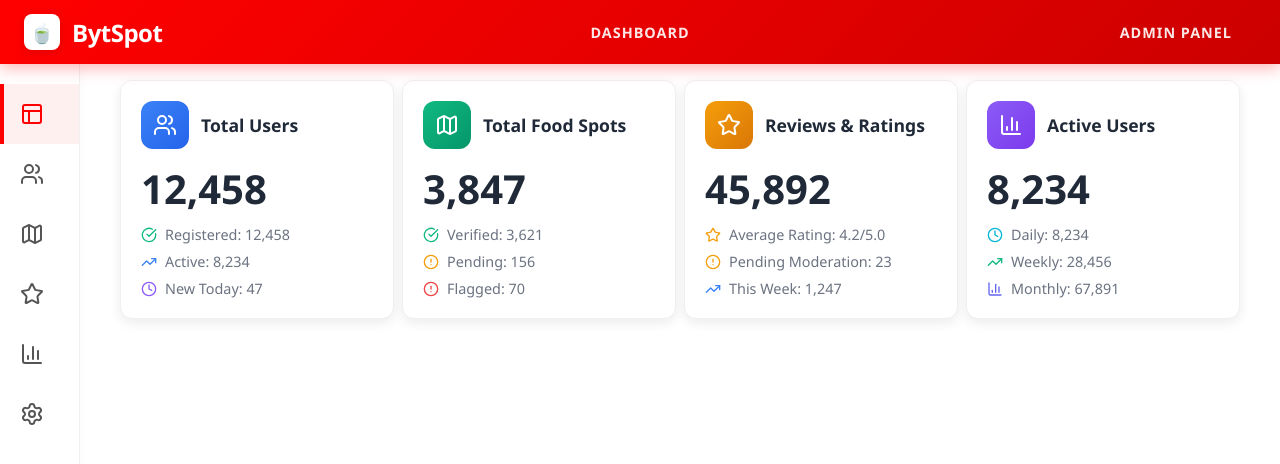
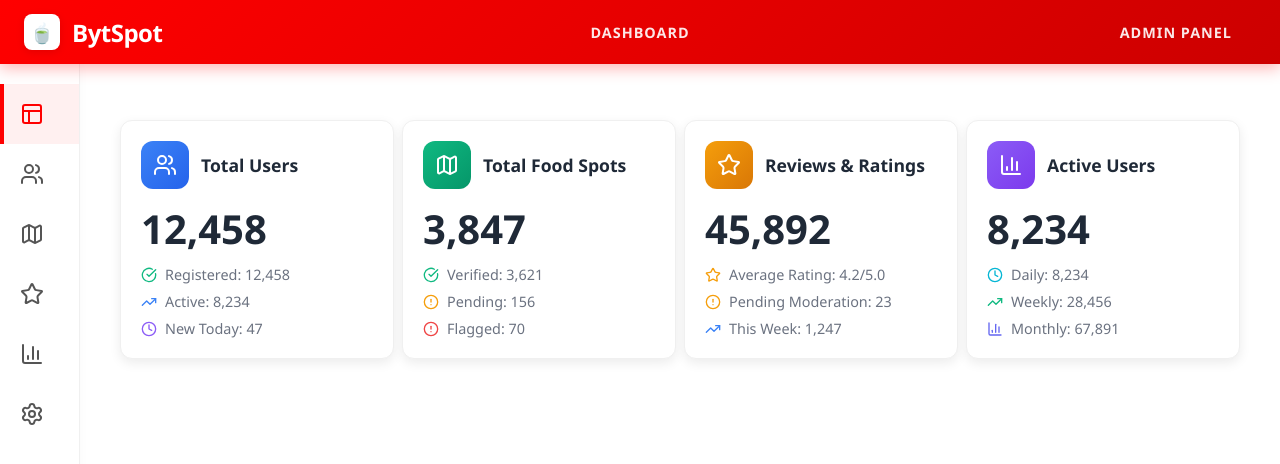
Before and after one commit to Sinxn-coder/chai-in, a React (Vite) app: page / in a window 1280 px wide. Shown: the top 464 px of the page. Built offline with nearby package versions, Linux system fonts and the light colour scheme.

Commit message:
Add space between header and main content

```diff
--- a/src/index.css
+++ b/src/index.css
@@ -167,7 +167,7 @@ h2 {
 }
 
 main {
-  padding: 40px;
+  padding: 80px 40px 40px 40px;
   max-width: none;
   width: calc(100vw - 80px);
 }
```
